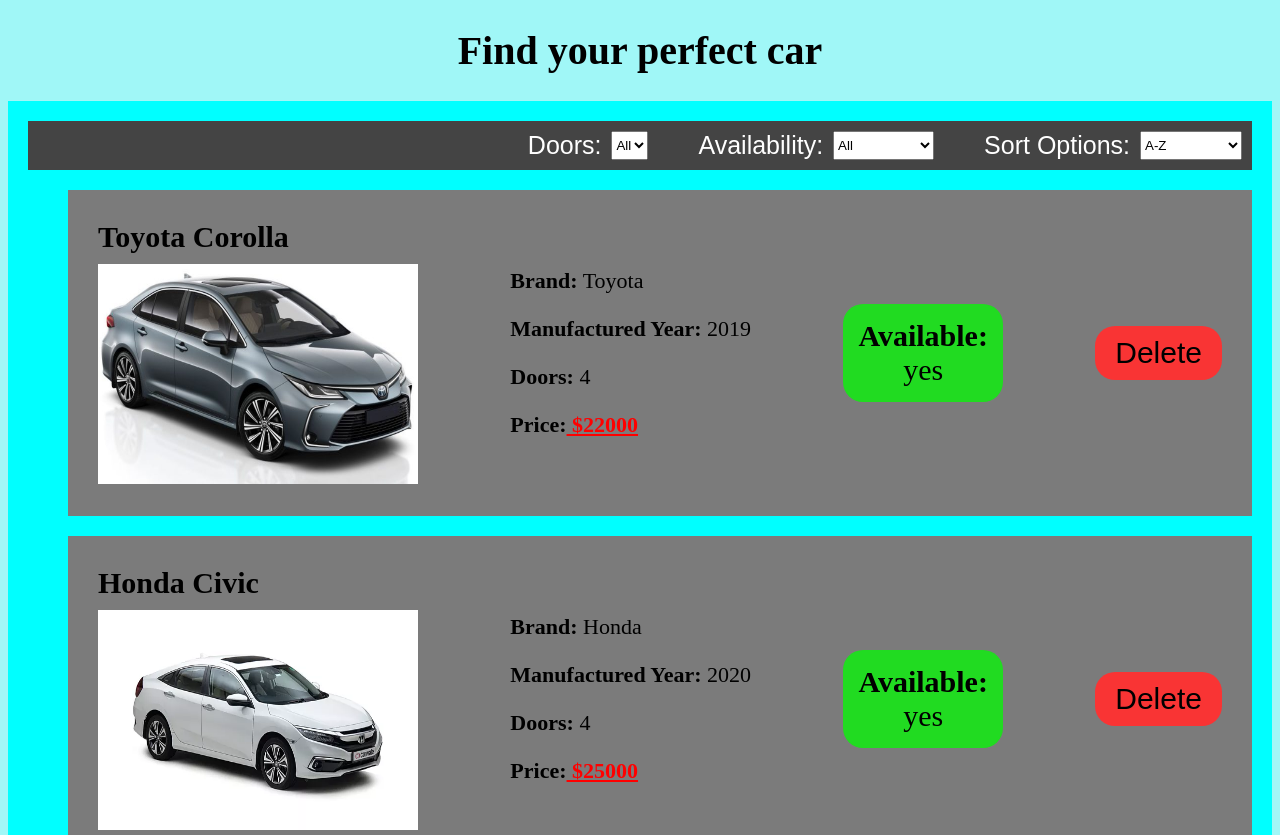
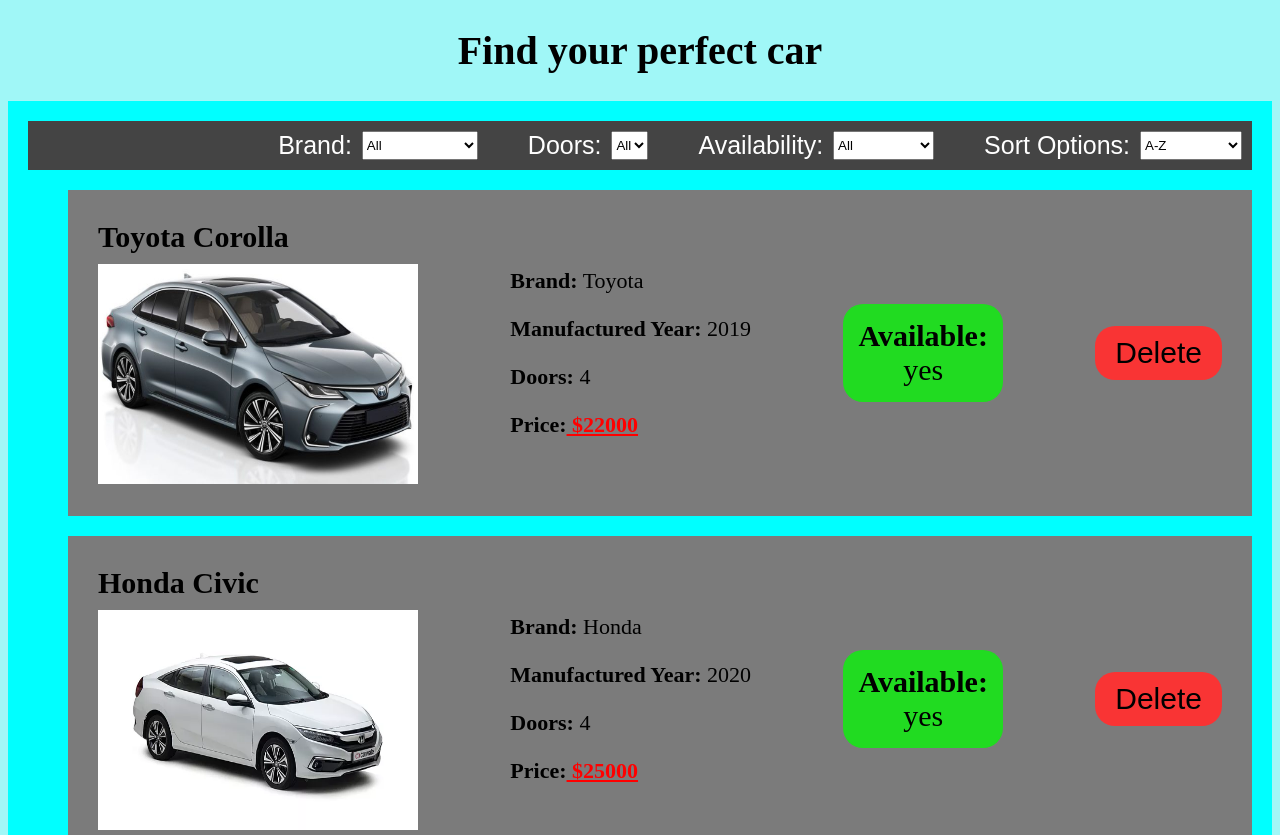
Before and after one commit to jovanlekic12/shopping-cart-js, a website built with Vite: page index.html in a window 1280 px wide. Shown: the top 835 px of the page. Built offline with nearby package versions, Linux system fonts and the light colour scheme.

Commit message:
add brand option

```diff
--- a/data.js
+++ b/data.js
@@ -62,7 +62,7 @@
   {
     id: 7,
     name: "Mercedes-Benz E-Class",
-    brand: "Mercedes-Benz",
+    brand: "Mercedes",
     manufacturedYear: 2020,
     doors: 4,
     price: 50000,
--- a/index.html
+++ b/index.html
@@ -11,6 +11,22 @@
       <h1 class="title">Find your perfect car</h1>
       <div class="container">
         <div class="filter__container">
+          <div class="filter__div">
+            <label for="brand">Brand:</label>
+            <select class="brand">
+              <option value="all">All</option>
+              <option value="brand-Toyota">Toyota</option>
+              <option value="brand-Honda">Honda</option>
+              <option value="brand-Ford">Ford</option>
+              <option value="brand-Bmw">BMW</option>
+              <option value="brand-Chevrolet">Chevrolet</option>
+              <option value="brand-Audi">Audi</option>
+              <option value="brand-Mercedes">Mercedes-Benz</option>
+              <option value="brand-Lexus">Lexus</option>
+              <option value="brand-Volkswagen">Volkswagen</option>
+              <option value="brand-Subaru">Subaru</option>
+            </select>
+          </div>
           <div class="filter__div">
             <label for="doors">Doors:</label>
               <select class="doors">
--- a/main.js
+++ b/main.js
@@ -4,6 +4,7 @@
 const list = document.querySelector(".car__container");
 const availability = document.querySelector(".availability");
 const doors = document.querySelector(".doors");
+const brand = document.querySelector(".brand");
 class CarManager {
   cars;
   filteredCars;
@@ -127,3 +128,9 @@
   carManager.filterCars(key, value);
   carManager.renderCars(carManager.filteredCars);
 });
+
+brand.addEventListener("change", function (event) {
+  const [key, value] = event.target.value.split("-");
+  carManager.filterCars(key, value);
+  carManager.renderCars(carManager.filteredCars);
+});
--- a/style.css
+++ b/style.css
@@ -26,6 +26,7 @@
   justify-content: flex-end;
   gap: 5rem;
   margin-bottom: 2rem;
+  flex-wrap: wrap;
 }
 
 .filter__div {
```
